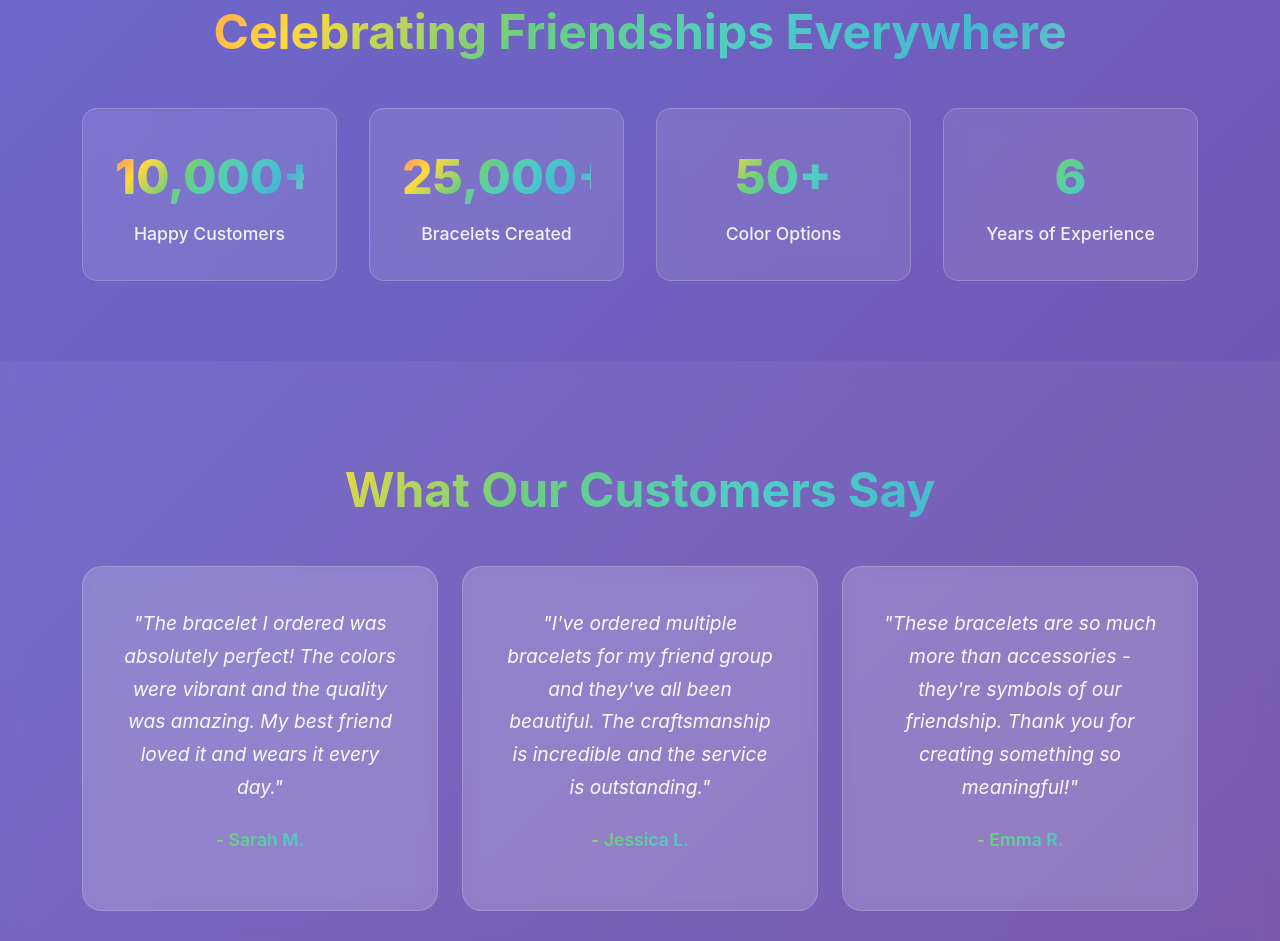
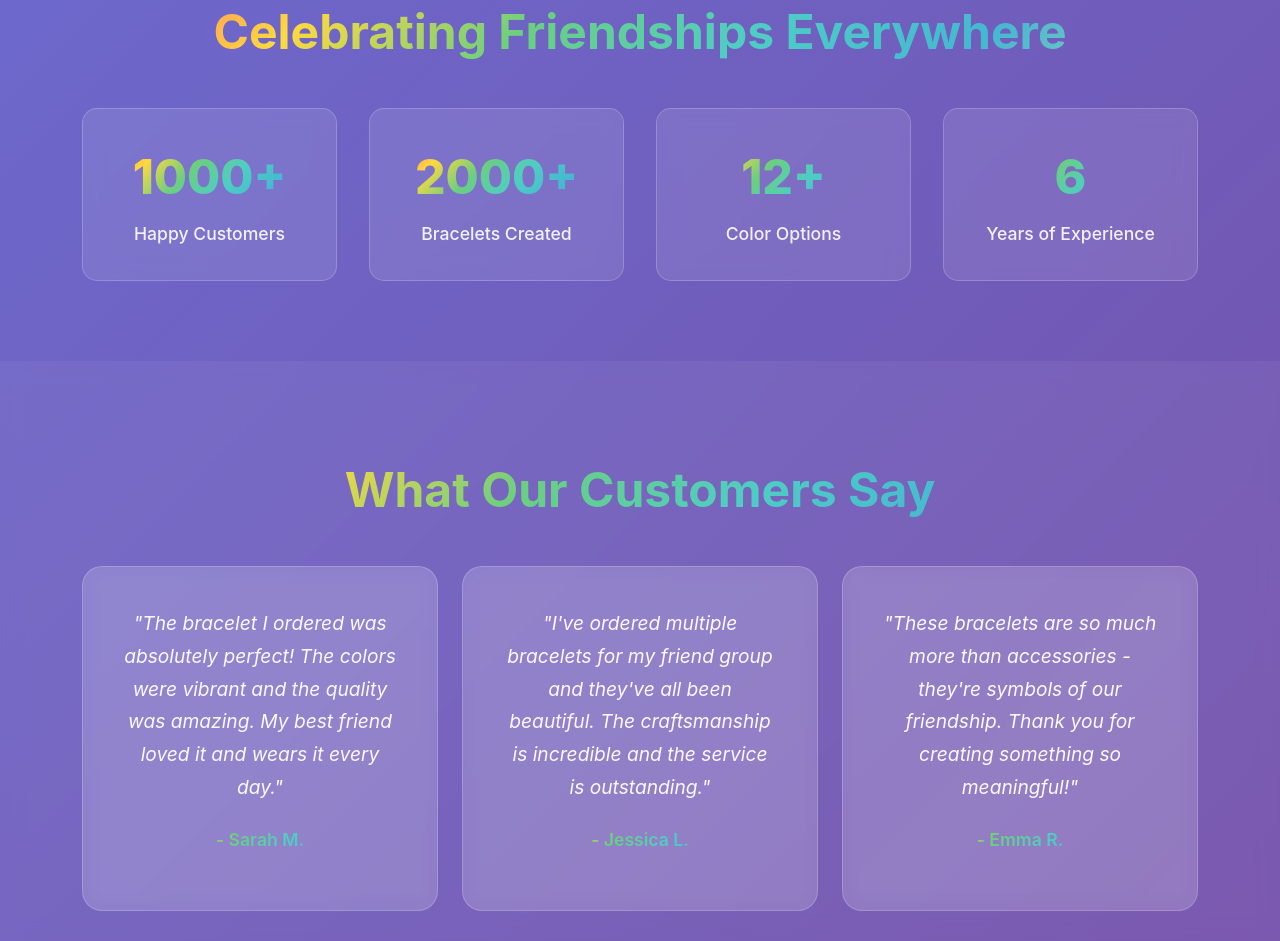
Before and after one commit to Om-Coding/FriendshipBraclets, a plain HTML site: page index.html in a window 1280 px wide. Shown: the part 2071-3012 px from the top of the page. Drawn offline with nearby package versions, Linux system fonts and the light colour scheme.

Commit message:
Update index.html

```diff
--- a/index.html
+++ b/index.html
@@ -716,15 +716,15 @@
         <h2 class="section-title">Celebrating Friendships Everywhere</h2>
         <div class="stats-grid">
           <div class="stat-item">
-            <div class="stat-number">10,000+</div>
+            <div class="stat-number">1000+</div>
             <div class="stat-label">Happy Customers</div>
           </div>
           <div class="stat-item">
-            <div class="stat-number">25,000+</div>
+            <div class="stat-number">2000+</div>
             <div class="stat-label">Bracelets Created</div>
           </div>
           <div class="stat-item">
-            <div class="stat-number">50+</div>
+            <div class="stat-number">12+</div>
             <div class="stat-label">Color Options</div>
           </div>
           <div class="stat-item">
```
